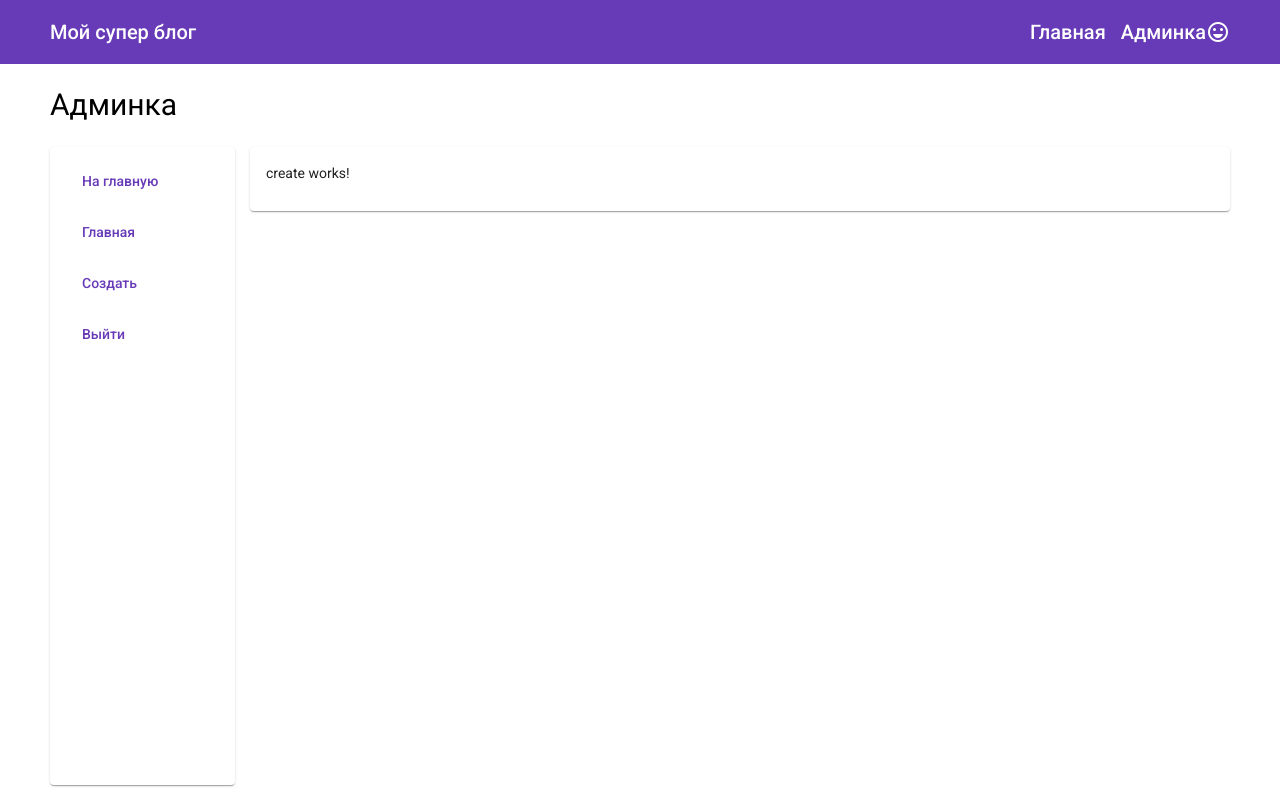
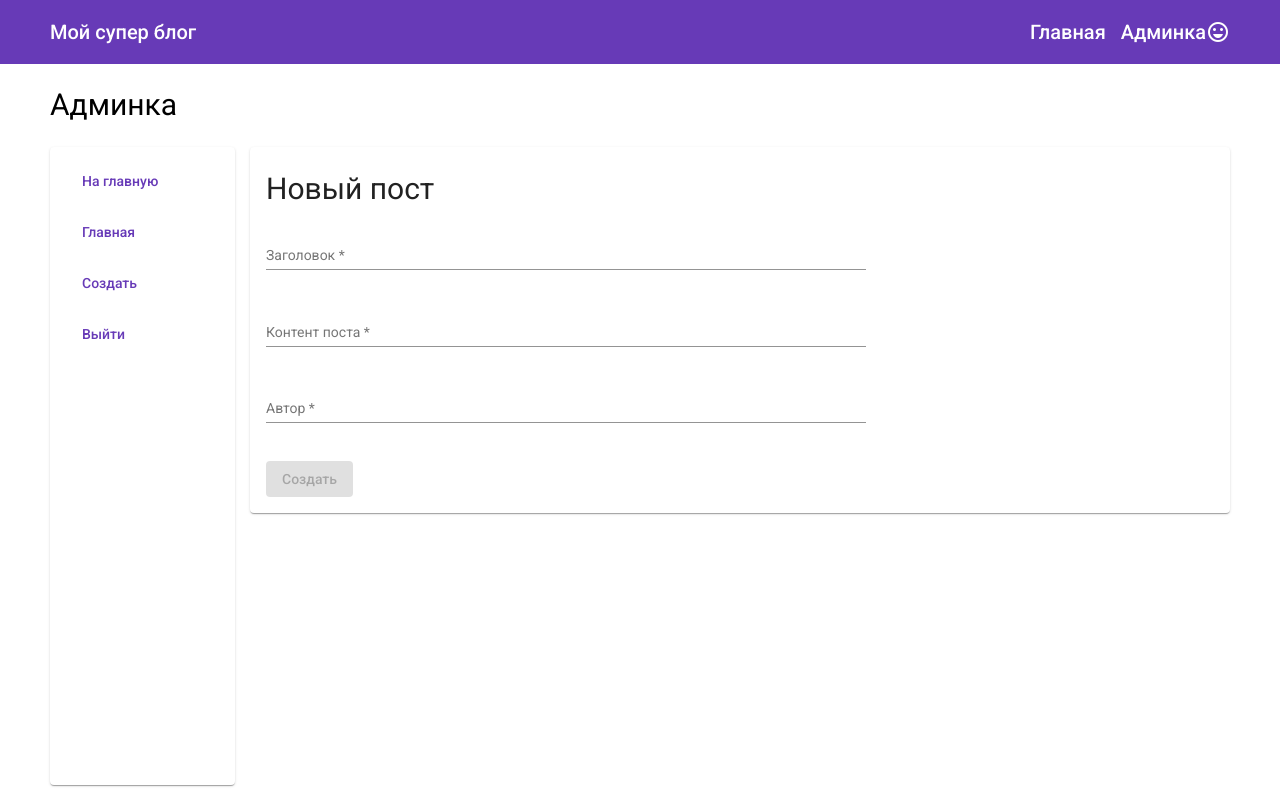
Before and after one commit to klepnevEA/blog, an Angular app: page /create in a window 1280 px wide. Built offline with nearby package versions, Linux system fonts and the light colour scheme; sample sign-in values are in the browser's storage.

Commit message:
add create form

```diff
--- a/src/app/components/admin/components/create/create.component.html
+++ b/src/app/components/admin/components/create/create.component.html
@@ -1 +1,34 @@
-<p>create works!</p>
+<form class="post-form" [formGroup]="form" (ngSubmit)="addPost()">
+  <h1 class="title">Новый пост</h1>
+
+  <mat-form-field class="post-form__field">
+    <mat-label>Заголовок</mat-label>
+    <input type="text" formControlName="title" matInput placeholder="Заголовок">
+    <mat-error>
+      Вы не ввели заголовок поста
+    </mat-error>
+  </mat-form-field>
+
+  <mat-form-field class="post-form__field">
+    <mat-label>Контент поста</mat-label>
+    <input type="text" formControlName="content" matInput placeholder="Контент">
+    <mat-error>
+      Напишите чтонибудь!
+    </mat-error>
+  </mat-form-field>
+
+  <mat-form-field class="post-form__field">
+    <mat-label>Автор</mat-label>
+    <input type="text" formControlName="author" matInput placeholder="автор">
+    <mat-error>
+      Кто ватор?
+    </mat-error>
+  </mat-form-field>
+
+  <div>
+    <button type="submit" mat-raised-button color="primary" [disabled]="form.invalid">
+      Создать
+    </button>
+  </div>
+
+</form>
--- a/src/app/components/admin/components/create/create.component.scss
+++ b/src/app/components/admin/components/create/create.component.scss
@@ -0,0 +1,14 @@
+.post-form {
+  width: 100%;
+  max-width: 600px;
+
+  &__title {
+    font-size: 20px;
+    margin-bottom: 20px;
+  }
+
+  &__field {
+    width: 100%;
+    margin-bottom: 20px;
+  }
+}
--- a/src/app/components/admin/components/create/create.component.ts
+++ b/src/app/components/admin/components/create/create.component.ts
@@ -1,4 +1,6 @@
 import { Component, OnInit } from '@angular/core';
+import { FormControl, FormGroup, Validators } from '@angular/forms';
+import { IPost } from 'src/app/shared/interfaces';
 
 @Component({
   selector: 'app-create',
@@ -7,9 +9,36 @@ import { Component, OnInit } from '@angular/core';
 })
 export class CreateComponent implements OnInit {
 
+  public form!: FormGroup
+
   constructor() { }
 
   ngOnInit(): void {
+
+    this.form = new FormGroup({
+      title: new FormControl(null, [
+        Validators.required
+      ]),
+      author: new FormControl(null, [
+        Validators.required
+      ]),
+      content: new FormControl(null, [
+        Validators.required
+      ])
+    })
+  }
+
+  addPost() {
+    if (this.form.invalid) {
+      return
+    }
+
+      const post: IPost = {
+        title: this.form.value.title,
+        content: this.form.value.content,
+        author: this.form.value.author,
+        date: new Date()
+      }
   }
 
 }
--- a/src/styles.scss
+++ b/src/styles.scss
@@ -1,3 +1,4 @@
+
 html, body { height: 100%; }
 body { margin: 0; font-family: Roboto, "Helvetica Neue", sans-serif; }
 
```
Also changed, not shown: src/app/components/admin/admin.module.ts (+6 -3 lines), src/app/shared/interfaces.ts (+8 -0 lines), 1 other file (tests, documents, lock files or other folders).
